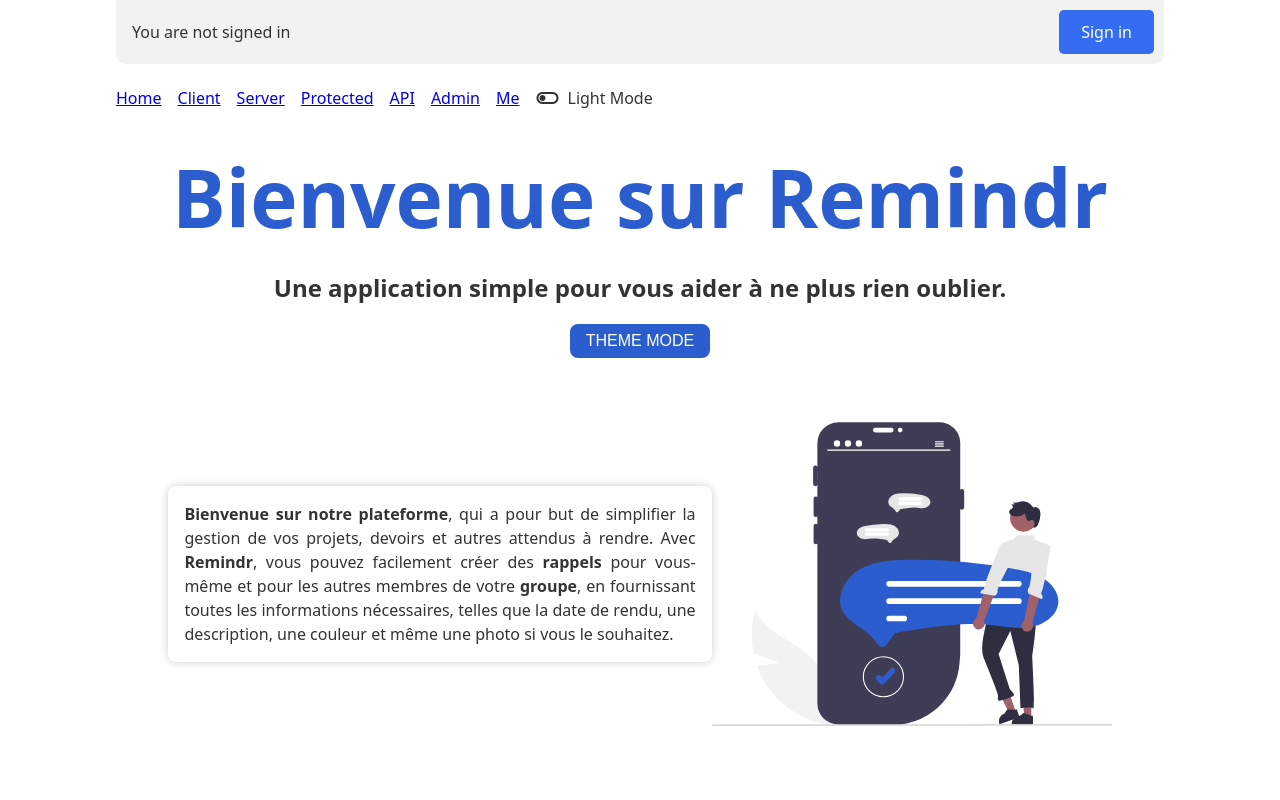
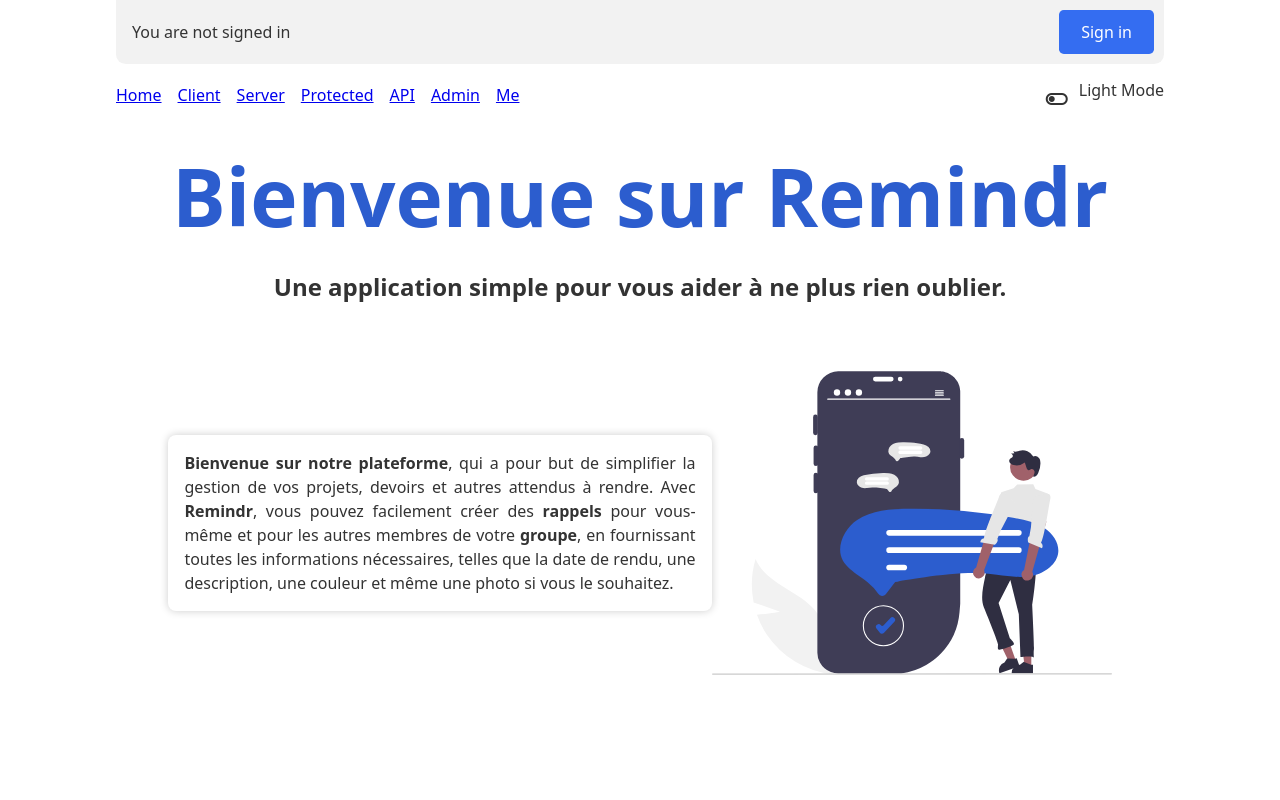
Before and after one commit to alexiglnt/Remindr, a Next.js app: page / in a window 1280 px wide. Shown: the top 800 px of the page. Built offline with nearby package versions, Linux system fonts and the light colour scheme; no server answers; the database is empty.

Commit message:
Modify dark-mode button position

```diff
--- a/components/header.module.css
+++ b/components/header.module.css
@@ -84,6 +84,11 @@
   margin-bottom: 2rem;
   padding: 0;
   list-style: none;
+
+  display: flex;
+  justify-content: space-between;
+  align-items: center;
+
 }
 
 .navItem {
@@ -99,11 +104,13 @@
   cursor: pointer;
   outline: inherit;
   color: var(--font-color);
+  transform: translateY(-8px);
 }
 
 .toggleBtn {
   color: var(--font-color);
-  font-size: 100px;
-  transform: translateY(6px);
-  padding-right: 8px;
+  font-size: 40px;
+  transform: translateY(15px);
+  padding-left: 0px;
+  padding-right: 10px;
 }
--- a/components/header.tsx
+++ b/components/header.tsx
@@ -4,7 +4,7 @@
 import { useEffect, useState } from "react"
 
 // @ts-ignore
-import Helmet from "react-helmet"
+import Head from "next/head"
 
 // The approach used in this component shows how to build a sign in and sign out
 // component that works on pages which support both client and server side
@@ -49,9 +49,10 @@
 
   return (
     <header>
-      <Helmet>
+      <Head>
         <link rel="stylesheet" href="https://fonts.googleapis.com/css2?family=Material+Symbols+Outlined:opsz,wght,FILL,GRAD@48,400,0,0" />
-      </Helmet>
+        <link rel="icon" href="../assets/logo.png" />
+      </Head>
       <noscript>
         <style>{`.nojs-show { opacity: 1; top: 0; }`}</style>
       </noscript>
@@ -108,6 +109,7 @@
 
       <nav>
         <ul className={styles.navItems}>
+          <div>
             <li className={styles.navItem}>
               <Link href="/">Home</Link>
             </li>
@@ -129,11 +131,12 @@
             <li className={styles.navItem}>
               <Link href="/me">Me</Link>
             </li>
+          </div>
           <button type="button" className={styles['no-style-btn']} onClick={changeThemeMode} >
             <span className={`material-symbols-outlined ${styles.toggleBtn}`} >
               {toggleState}
             </span>
-            { toggleState === 'toggle_on' ? 'Dark Mode' : 'Light Mode' }
+            {toggleState === 'toggle_on' ? 'Dark Mode' : 'Light Mode'}
           </button>
         </ul>
       </nav>
--- a/pages/index.tsx
+++ b/pages/index.tsx
@@ -7,7 +7,7 @@
 import image2 from "../assets/push.svg"
 
 // @ts-ignore
-import Helmet from "react-helmet"
+import Head from "next/head"
 
 
 export default function IndexPage() {
@@ -20,42 +20,23 @@
     return data.users || [];
   }
 
-  const changeThemeMode = () => {
-    if (localStorage.getItem('theme')) {
-      localStorage.getItem('theme') === 'dark' ? localStorage.setItem('theme', 'light') : localStorage.setItem('theme', 'dark')
-    }
-
-    const body: any = document.querySelector('body')
-    body.classList.toggle('dark-theme')
-  }
-
   useEffect(() => {
     getUsers().then((data) => setUsers(data));
-
-    // Check if the user has already selected a theme
-    if (!localStorage.getItem('theme')) {
-      localStorage.setItem('theme', 'light')
-    } else {
-      const body: any = document.querySelector('body')
-      localStorage.getItem('theme') === 'dark' ? body.classList.add('dark-theme') : body.classList.remove('dark-theme')
-    }
-
   }, []);
 
 
   return (
     <Layout>
-
-      <Helmet>
+      <Head>
         <title>Remindr</title>
         <meta name="description" content="Une application simple pour vous aider à ne plus rien oublier." />
-      </Helmet>
+        <link rel="icon" href="../assets/logo.png" />
+      </Head>
+
 
       <center>
         <h1 className="big-title" >Bienvenue sur Remindr</h1>
         <h2>Une application simple pour vous aider à ne plus rien oublier.</h2>
-
-        <button type="button" onClick={changeThemeMode} > THEME MODE </button>
 
         <div className="presentation-big-bloc" >
           <p className="bloc-blue" >
```
Also changed, not shown: assets/logo.png (added). Lines whose indentation alone changed are shown as unchanged.
